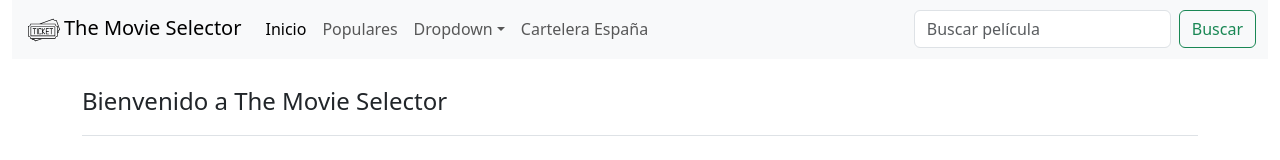
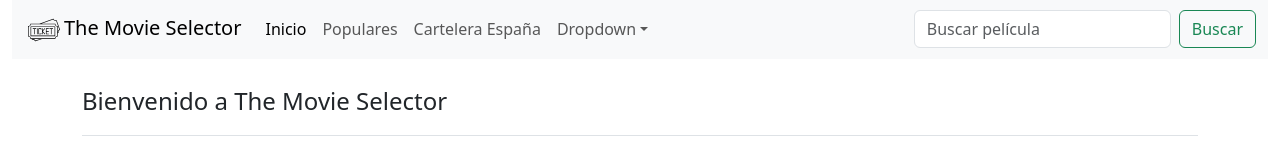
Before and after one commit to bryanStv/TheMovieSelector, a React (Vite) app: page / in a window 1280 px wide. Shown: the top 160 px of the page. Built offline with nearby package versions, Linux system fonts and the light colour scheme; no server answers.

Commit message:
Cambiada posición en navBar

```diff
--- a/src/components/ui/Header/NavBar/NavBar.jsx
+++ b/src/components/ui/Header/NavBar/NavBar.jsx
@@ -66,6 +66,11 @@ export const NavBar = () => {
                 Populares
               </Link>
             </li>
+            <li className="nav-item">
+              <Link to="/cartelera" className="nav-link">
+                Cartelera España
+              </Link>
+            </li>
             <li className="nav-item dropdown">
               <a
                 className="nav-link dropdown-toggle"
@@ -97,9 +102,6 @@ export const NavBar = () => {
                 </li>
               </ul>
             </li>
-            <li className="nav-item">
-              <Link to="/cartelera" className="nav-link">Cartelera España</Link>
-            </li>
           </ul>
           <form className="d-flex" role="search" onSubmit={handleBuscarPeli}>
             <input
```
